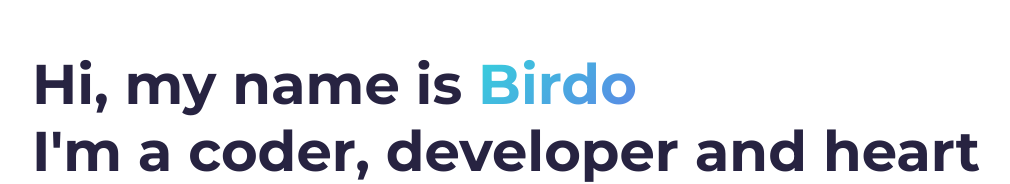
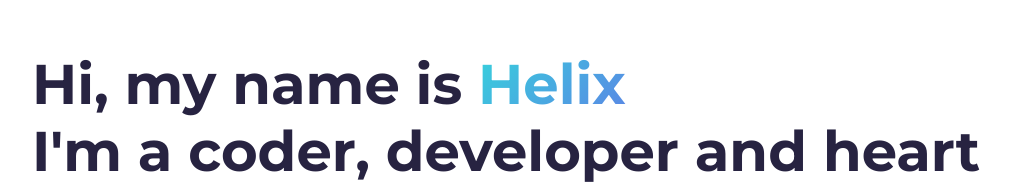
Before and after one commit to Dev-birdo/Myself, a plain HTML site: page index.html in a window 1280 px wide. Shown: the part 210-394 px from the top of the page, without its empty margins (53-1063 px from the left). Drawn offline with Linux system fonts and the light colour scheme.

Commit message:
Update index.html

```diff
--- a/index.html
+++ b/index.html
@@ -96,7 +96,7 @@
     <div id="hero">
       <section class="container">
         <h1 class="hero-title">
-          Hi, my name is <span class="text-color-main name">Birdo</span>
+          Hi, my name is <span class="text-color-main name">Helix</span>
           <br />
           I'm a coder, developer and heart hecker.
         </h1>
```
